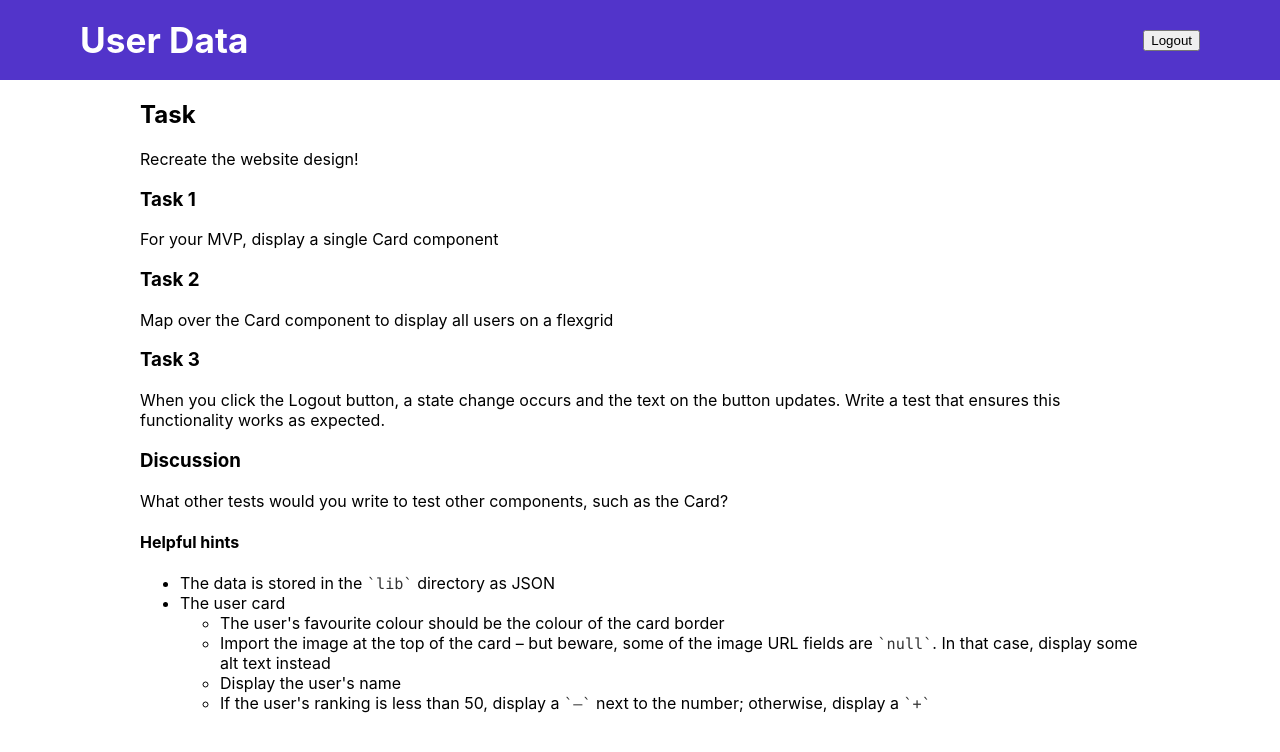
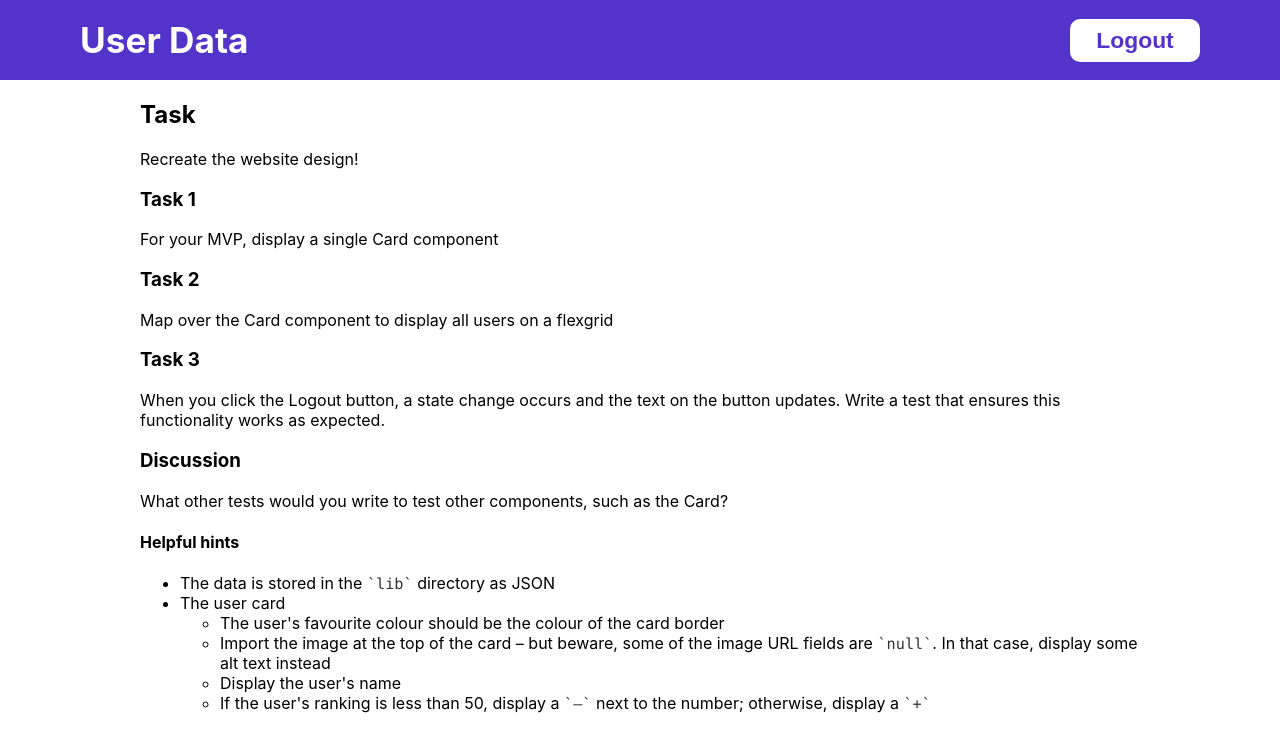
Before and after one commit to hcmcfarlane/userdata, a React (Create React App) app: page / in a window 1280 px wide. Shown: the top 752 px of the page. Built offline with nearby package versions, Linux system fonts and the light colour scheme.

Commit message:
update styling for logout btn

```diff
--- /dev/null
+++ b/src/components/LogoutButton/LogoutButton.css
@@ -0,0 +1,14 @@
+.logout {
+  background-color: white;
+  color: #5234ca;
+  font-size: 1.3em;
+  font-weight: bold;
+  padding: 0.5rem 1.3rem;
+  width: 130px;
+  border-radius: 10px;
+  border: none;
+}
+
+.logout:hover {
+  cursor: pointer;
+}
--- a/src/components/LogoutButton/LogoutButton.js
+++ b/src/components/LogoutButton/LogoutButton.js
@@ -1,10 +1,10 @@
 import { useState } from "react";
+import "./LogoutButton.css";
 
 const LogoutButton = () => {
   const [authStatus, setAuthStatus] = useState(true);
 
   const onClick = () => {
-    // console.log("You have logged out successfully");
     setAuthStatus(!authStatus);
   };
 
```
